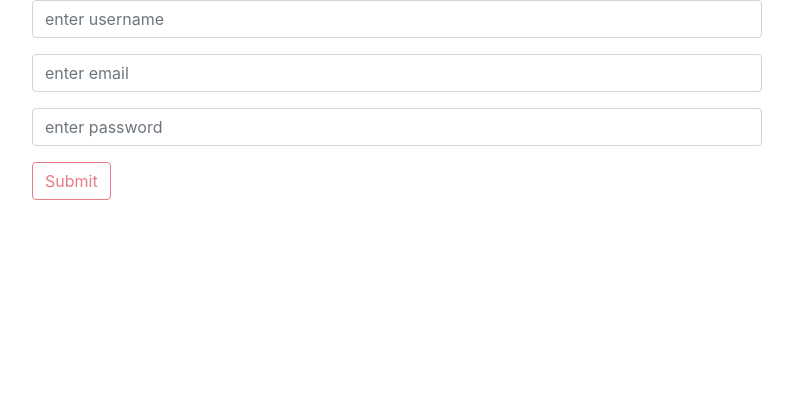
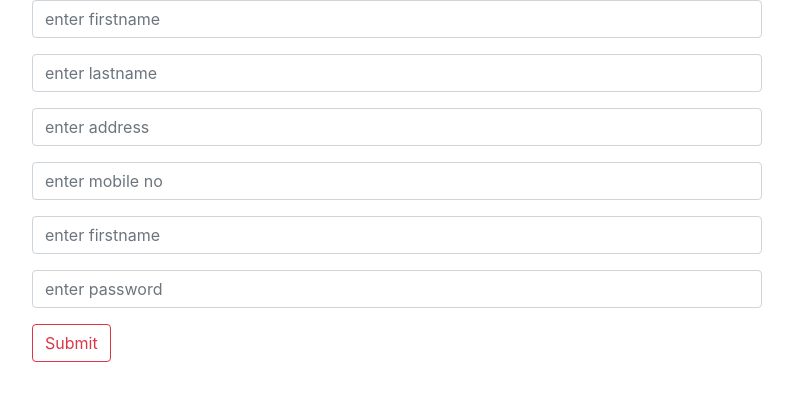
Before and after one commit to Vips120/PSAAngular, an Angular app: page / in a window 1280 px wide. Shown: the top 400 px of the page, without its empty margins (53-846 px from the left). Built offline with nearby package versions, Linux system fonts and the light colour scheme.

Commit message:
reactive form

```diff
--- a/src/app/app.component.html
+++ b/src/app/app.component.html
@@ -19,4 +19,5 @@
 
 <!-- <app-student></app-student> -->
 <!-- <app-productdetails></app-productdetails> -->
-<app-customer-t></app-customer-t>
+<!-- <app-customer-t></app-customer-t> -->
+<app-reactiveform></app-reactiveform>
--- /dev/null
+++ b/src/app/reactiveform/reactiveform.component.html
@@ -0,0 +1,89 @@
+<div class="container">
+    <div class="row">
+        <div class="col-md-8">
+            <form [formGroup]="userForm" (ngSubmit)="Save(userForm.value)">
+                   <div class="form-group">
+                       <input type="text" class="form-control" placeholder="enter firstname"
+                       formControlName="firstname"
+                       [class.is-valid]="userForm.controls.firstname.valid"
+                       [class.is-invalid]="!userForm.controls.firstname.valid && submitted"
+                       >
+                       <div class="alert alert-danger"
+                        *ngIf="userForm.controls.firstname.hasError('required') && submitted"
+                       >
+                          username must be required*
+                       </div>
+                       <div class="alert alert-danger"
+                       *ngIf="userForm.controls.firstname.hasError('minlength') && submitted"
+                      >
+                         username must be 5 characters*
+                      </div>
+                   </div>
+                   <div class="form-group">
+                    <input type="text" class="form-control" placeholder="enter lastname"
+                    formControlName="lastname"
+                    [class.is-valid]="userForm.controls.lastname.valid"
+                    [class.is-invalid]="!userForm.controls.lastname.valid && submitted"
+                    >
+                    <div class="alert alert-danger"
+                    *ngIf="userForm.controls.lastname.hasError('required') && submitted"
+                   >
+                      lastname must be required*
+                   </div>
+                </div>
+                <div class="form-group">
+                    <input type="text" class="form-control" placeholder="enter address"
+                    formControlName="address"
+                    [class.is-valid]="userForm.controls.address.valid"
+                    [class.is-invalid]="!userForm.controls.address.valid && submitted"
+                    >
+                    <div class="alert alert-danger"
+                    *ngIf="userForm.controls.address.hasError('required') && submitted"
+                   >
+                      address must be required*
+                   </div>
+                </div>
+                <div class="form-group">
+                    <input type="text" class="form-control" placeholder="enter mobile no"
+                    formControlName="mobile"
+                    [class.is-valid]="userForm.controls.mobile.valid"
+                    [class.is-invalid]="!userForm.controls.mobile.valid && submitted"
+                    >
+                    <div class="alert alert-danger"
+                    *ngIf="userForm.controls.mobile.hasError('required') && submitted"
+                   >
+                      mobile must be required*
+                   </div>
+                </div>
+                <div formGroupName="UserLogin">
+                    <div class="form-group">
+                        <input type="text" class="form-control" placeholder="enter firstname"
+                        formControlName="UserId"
+                        [class.is-valid]="userForm.controls.UserLogin.controls.UserId.valid"
+                        [class.is-invalid]="!userForm.controls.UserLogin.controls.UserId.valid && submitted"
+                        >
+                        <div class="alert alert-danger"
+                        *ngIf="userForm.controls.UserLogin.controls.UserId.hasError('required') && submitted"
+                       >
+                          userid must be required*
+                       </div>
+                    </div>
+                    <div class="form-group">
+                        <input type="password" class="form-control" placeholder="enter password"
+                        formControlName="Password"
+                        [class.is-valid]="userForm.controls.UserLogin.controls.Password.valid"
+                        [class.is-invalid]="!userForm.controls.UserLogin.controls.Password.valid && submitted"
+                        >
+                        <div class="alert alert-danger"
+                        *ngIf="userForm.controls.UserLogin.controls.Password.hasError('required') && submitted"
+                       >
+                          password must be required*
+                       </div>
+                    </div>
+                </div>
+
+                <button type="submit" class="btn btn-outline-danger">Submit</button>
+            </form>
+        </div>
+    </div>
+</div>
--- /dev/null
+++ b/src/app/reactiveform/reactiveform.component.ts
@@ -0,0 +1,33 @@
+import { Component, OnInit } from '@angular/core';
+import { FormGroup,FormBuilder, Validators } from "@angular/forms";
+import { Iuser } from '../shared/model/user.reactive';
+import { RegulserExpression } from './regx';
+@Component({
+  selector: 'app-reactiveform',
+  templateUrl: './reactiveform.component.html',
+  styleUrls: ['./reactiveform.component.css']
+})
+export class ReactiveformComponent implements OnInit {
+  public userForm: FormGroup;
+  public submitted: boolean = false;
+  constructor(private fb: FormBuilder) { }
+
+  ngOnInit() {
+    this.userForm = this.fb.group({
+      "firstname": ['', [Validators.required, Validators.minLength(5),RegulserExpression.FirstName]],
+      "lastname": ["", [Validators.required,RegulserExpression.LastName]],
+      "address": ["", [Validators.required,RegulserExpression.Address]],
+      "mobile": ["", [Validators.required, RegulserExpression.MobileNo]],
+      "UserLogin": this.fb.group({
+        "UserId": ["", [Validators.required,RegulserExpression.UserId]],
+        "Password": ["", [Validators.required,RegulserExpression.Password]]
+      })
+    })
+  }
+  Save(item: Iuser) {
+    this.submitted = true;
+    if (!this.userForm.valid) { return;}
+    console.log(item);
+  }
+
+}
--- /dev/null
+++ b/src/app/reactiveform/regx.ts
@@ -0,0 +1,32 @@
+export class RegulserExpression {
+    static FirstName(control) {
+        let regx = /^[a-zA-Z\-]+$/;
+        let valid = regx.test(control.value);
+        return valid ? null : {firstname:true}
+    }
+    static LastName(control) {
+        let regx = /^[a-zA-Z\-]+$/;
+        let valid = regx.test(control.value);
+        return valid ? null : {lastname:true}
+    }
+    static Address(control) {
+        let regx = /^[a-zA-Z0-9]+$/;
+        let valid = regx.test(control.value);
+        return valid ? null : {address:true}
+    }
+    static MobileNo(control) {
+        let regx = /^\(?([0-9]{3})\)?[-. ]?([0-9]{3})[-. ]?([0-9]{4})$/;
+        let valid = regx.test(control.value);
+        return valid ? null : {mobile:true}
+    }
+    static UserId(control) {
+        let regx = /^[a-zA-Z0-9]+$/;
+        let valid = regx.test(control.value);
+        return valid ? null : {UserId:true}
+    }
+    static Password(control) {
+        let regx =  /^(?=.*[0-9])(?=.*[!@#$%^&*])[a-zA-Z0-9!@#$%^&*]{6,16}$/;
+        let valid = regx.test(control.value);
+        return valid ? null : {Password:true}
+    }
+}
```
Also changed, not shown: src/app/app.module.ts (+6 -3 lines), src/app/shared/model/user.reactive.ts (added, +10 -0 lines), src/app/reactiveform/reactiveform.component.css (added), 1 other file (tests, documents, lock files or other folders).
